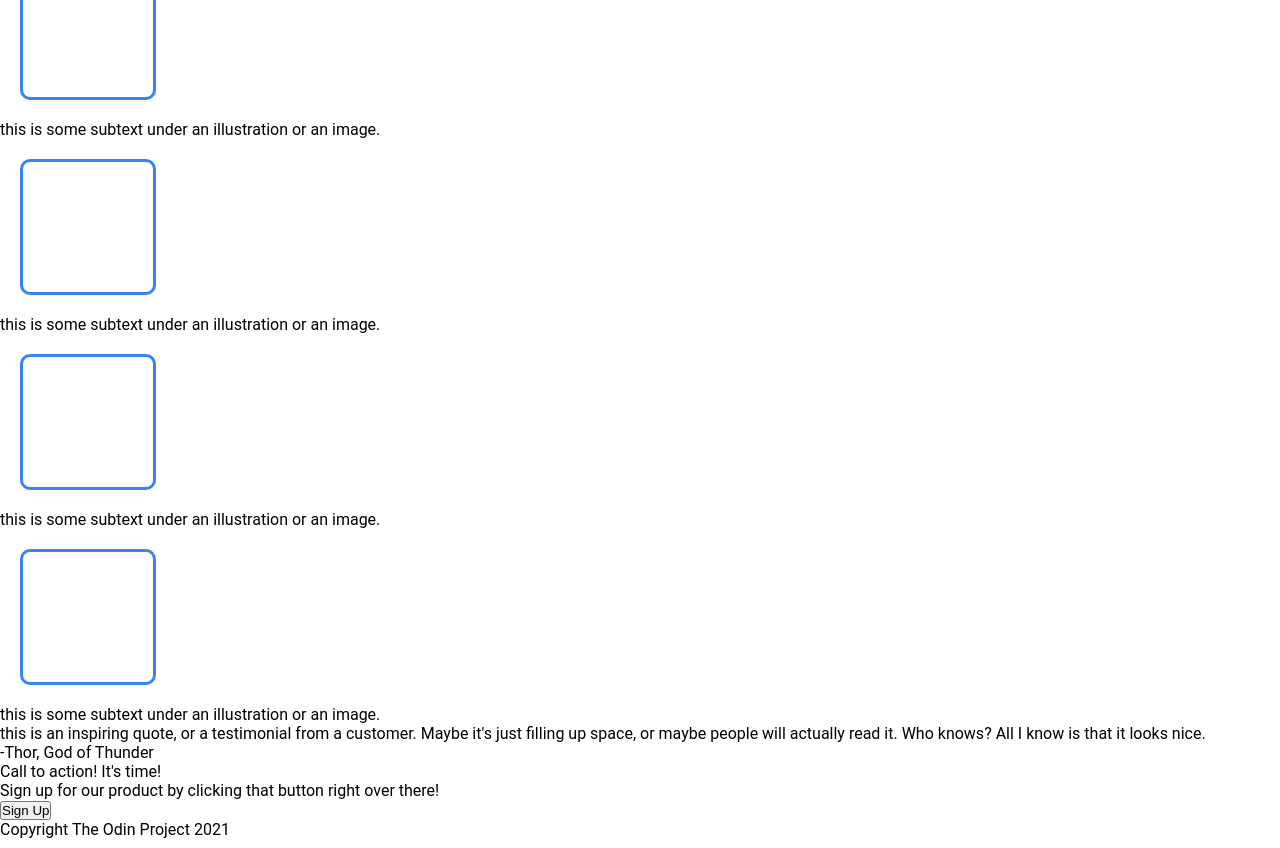
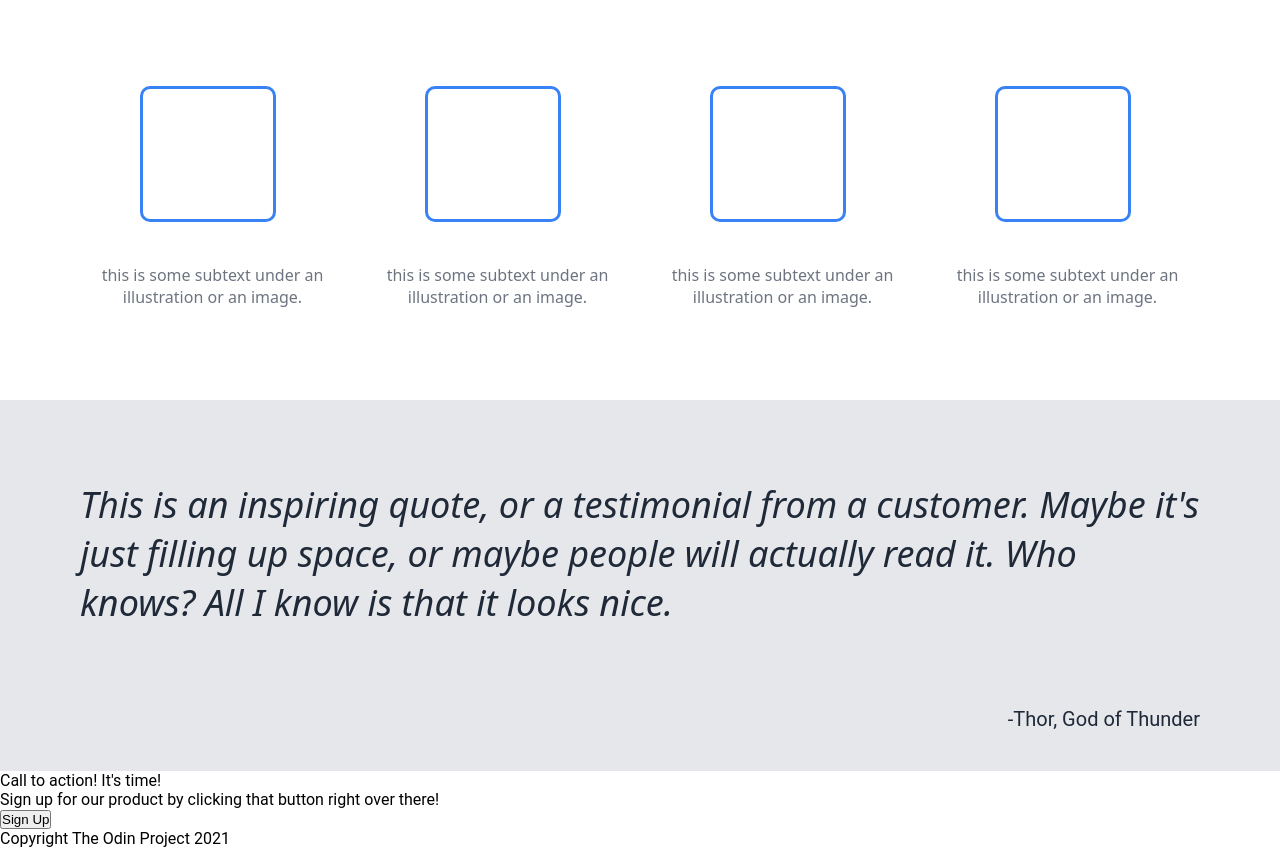
Before and after one commit to poojacharya/landing-page, a plain HTML site: page index.html in a window 1280 px wide. Shown: the part 518-1366 px from the top of the page. Drawn offline with Linux system fonts and the light colour scheme.

Commit message:
quote box done just 2 sections left

```diff
--- a/index.html
+++ b/index.html
@@ -33,6 +33,7 @@
     </div>
     <div class="random-box">
         <div class="random-info">Some random information.</div>
+        <div class="box-info">
         <div class="info">
             <div class="box"></div>
             <div class="img-subtext">this is some subtext under an illustration or an image.</div>
@@ -49,12 +50,12 @@
             <div class="box"></div>
             <div class="img-subtext">this is some subtext under an illustration or an image.</div>
         </div>
+        </div>
     </div>
     <div class="quote-box">
         <div class="quote">
-            this is an inspiring quote, or a testimonial from a customer. Maybe it's just filling up space, or maybe people will actually read it. Who knows? All I know is that it looks nice.
+            This is an inspiring quote, or a testimonial from a customer. Maybe it's just filling up space, or maybe people will actually read it. Who knows? All I know is that it looks nice.</div>
             <div class="poet">-Thor, God of Thunder</div>
-        </div>
     </div>
     <div class="sign-up">
         <div class="more-text">Call to action! It's time!</div>
--- a/styles.css
+++ b/styles.css
@@ -7,12 +7,15 @@
 body
 {
     font-family: Roboto;
+    width: 100vw;
+    height: 100vh;
+
 }
 
 .header
 {
-    padding: 10px;
-    width: 100%;
+    padding: 20px;
+    padding-bottom: 50px;
     background-color: #1f2937;
     color: white;
     font-family: system-ui, -apple-system, BlinkMacSystemFont, 'Segoe UI', Roboto, Oxygen, Ubuntu, Cantarell, 'Open Sans', 'Helvetica Neue', sans-serif;
@@ -92,6 +95,7 @@ a
 }
 
 /*RANDOM INFO*/
+
 .random-info
 {
     font-family: system-ui, -apple-system, BlinkMacSystemFont, 'Segoe UI', Roboto, Oxygen, Ubuntu, Cantarell, 'Open Sans', 'Helvetica Neue', sans-serif;
@@ -107,9 +111,47 @@ a
     border: 3px solid #3882f6;
     border-radius: 10px;
     padding: 50px;
-    margin: 20px;
+    margin: 22px;
+    margin-left: 70px;
     width: 30px;
     height: 30px;
+}
+.box-info
+{
     display: flex;
     justify-content: space-between;
+    margin: 70px;
 }
+.img-subtext
+{
+    display: flex;
+    flex-wrap: wrap;
+    padding: 20px;
+    margin: 2px;
+    font-family: system-ui, -apple-system, BlinkMacSystemFont, 'Segoe UI', Roboto, Oxygen, Ubuntu, Cantarell, 'Open Sans', 'Helvetica Neue', sans-serif;
+    color: #6d7480;
+    text-align: center;
+}
+/*QUOTE*/
+.quote-box
+{
+    background-color: #e5e7eb;
+}
+.quote
+{
+    font-size: 36px;
+    font-family: system-ui, -apple-system, BlinkMacSystemFont, 'Segoe UI', Roboto, Oxygen, Ubuntu, Cantarell, 'Open Sans', 'Helvetica Neue', sans-serif;
+    font-style: italic;
+    font-weight: lighter;
+    color: #1f2937;
+    padding: 80px;
+}
+.poet
+{
+    display: flex;
+    justify-content: flex-end;
+    padding: 0px 80px 20px;
+    padding-bottom: 40px;
+    color: #1f2937;
+    font-size: 20px;
+}
```
